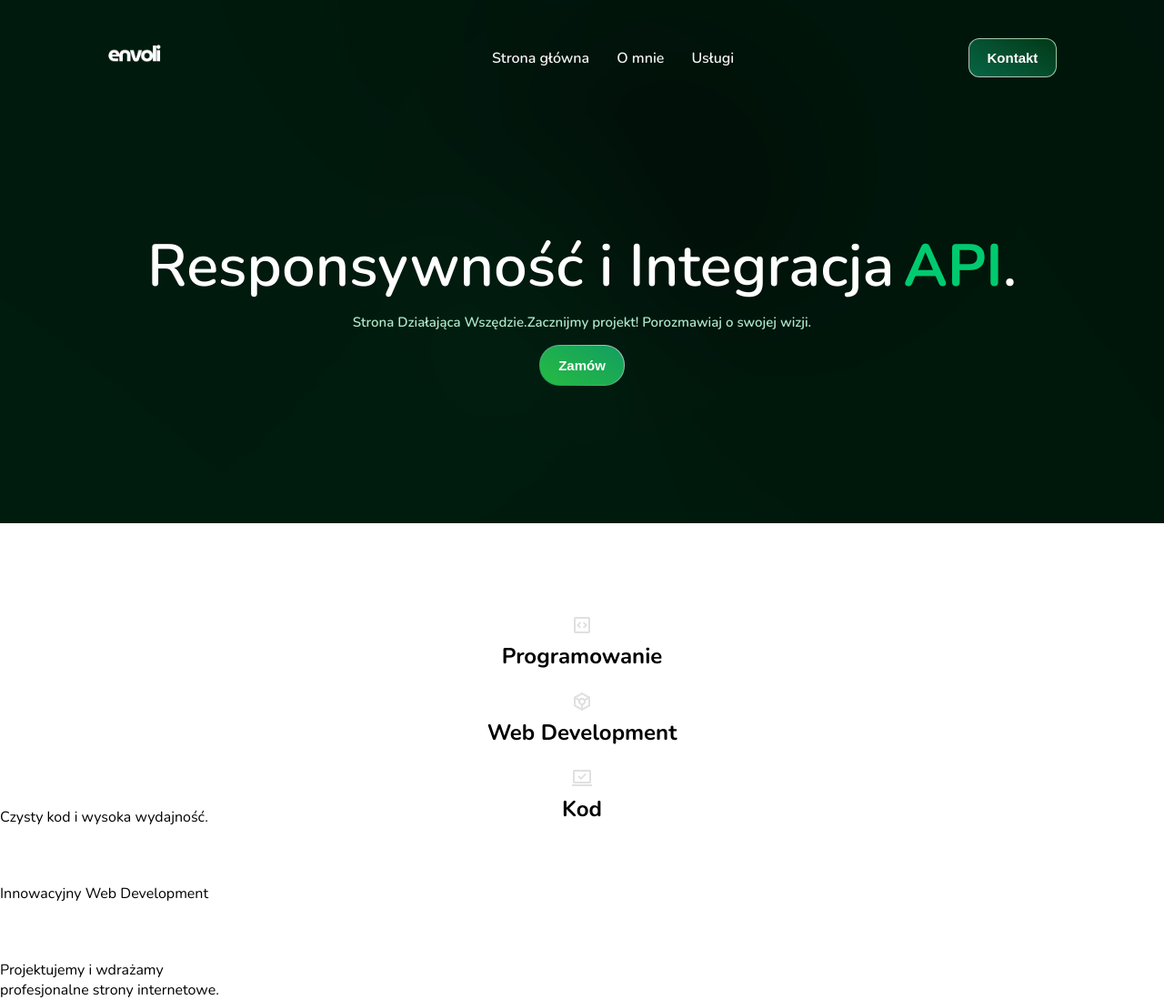
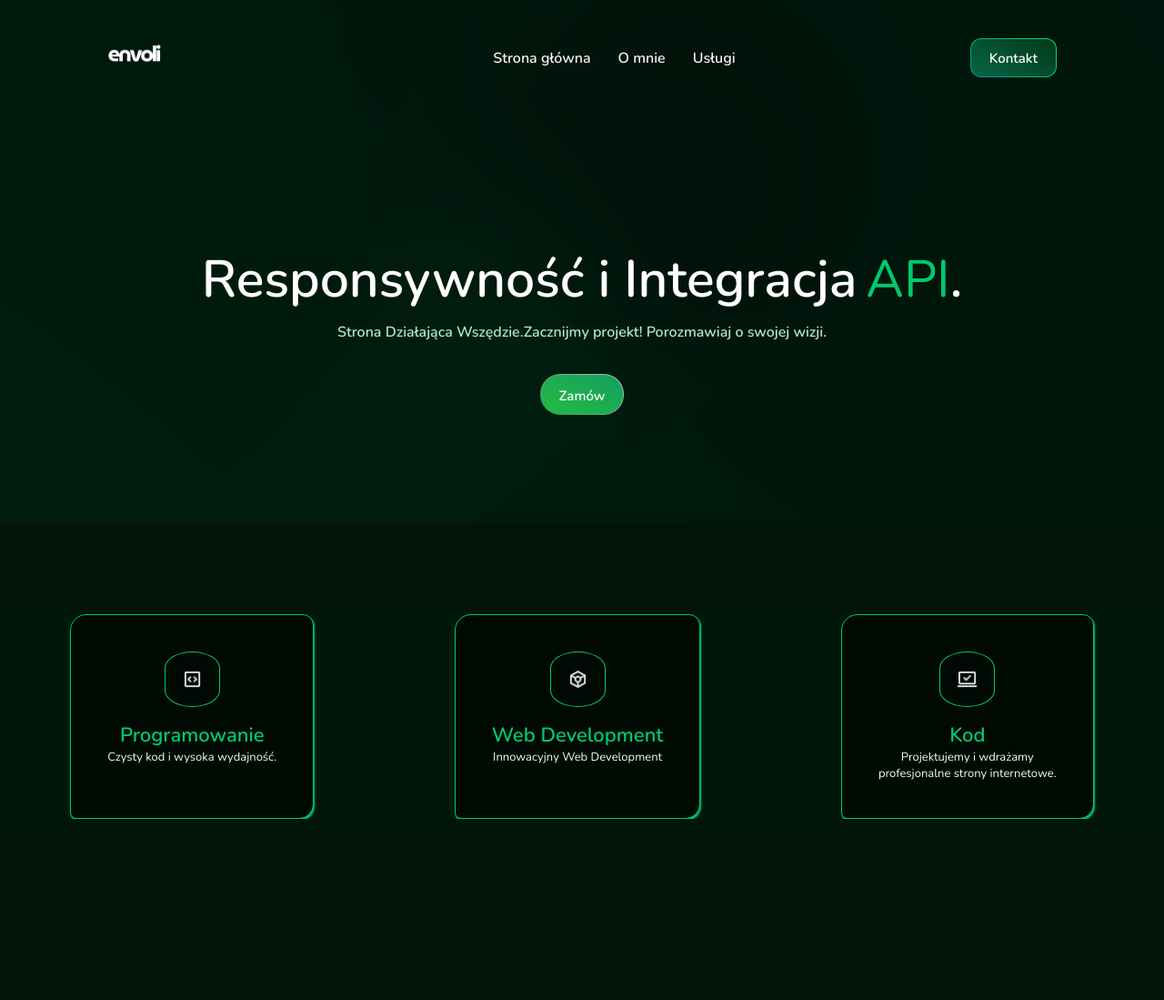
Before and after one commit to karolnalik/EnvoliPortfolio, a plain HTML site: page index.html in a window 1280 px wide. Shown: the whole page at 91% size. After the commit the page ends 900 px from the top, so only its background shows below. Drawn offline with nearby package versions, Linux system fonts and the light colour scheme.

Commit message:
Add files via upload

```diff
--- a/styles.css
+++ b/styles.css
@@ -1,13 +1,11 @@
-@import url('https://fonts.googleapis.com/css2?family=Barlow:ital,wght@0,100;0,200;0,300;0,400;0,500;0,600;0,700;0,800;0,900;1,100;1,200;1,300;1,400;1,500;1,600;1,700;1,800;1,900&family=Nunito+Sans:ital,opsz,wght@0,6..12,200..1000;1,6..12,200..1000&family=Nunito:ital,wght@0,200..1000;1,200..1000&family=Roboto:ital,wght@0,100..900;1,100..900&family=Sen:wght@400..800&display=swap');
-
-
-
-
+@import url('https://fonts.googleapis.com/css2?family=Nunito:ital,wght@0,200..1000;1,200..1000&family=Roboto:ital,wght@0,100..900;1,100..900&display=swap');
 
 
 * {margin: 0px;
   box-sizing: border-box;
-  padding: 0px;}
+  padding: 0px;
+  font-family: "Nunito", sans-serif;
+}
 
 
 
@@ -20,7 +18,7 @@ html {
 
 
 :root {
-  --buttoncolor1: rgb(0, 91, 62);
+  --buttoncolor1: rgb(0, 55, 37);
 }
 
 
@@ -30,6 +28,7 @@ html {
 body {
   text-align: center;
   font-family: "Nunito", sans-serif;
+  background-color:rgb(2, 21, 11);
 }
 
 
@@ -54,9 +53,7 @@ top: -37px;
 
 }
 
-.logo img {
- width: 90px;
-  height: 90px;}
+
 
 
 
@@ -187,7 +184,7 @@ top: 22px;
 color: rgb(255, 252, 252);
 font-weight: 600;
 background: linear-gradient(30deg, rgb(7, 102, 70), rgb(2, 56, 24)) padding-box,
-linear-gradient(30deg, rgb(191, 192, 192), rgb(142, 207, 153)) border-box;
+linear-gradient(30deg, rgb(0, 142, 142), rgb(0, 236, 110)) border-box;
 border-radius: 12px;
   transition: 0.3s;
   border: 0.12rem solid transparent;
@@ -278,7 +275,7 @@ background-image: url(./wallpaper-blob.png);
 background-position: 100% 150%;
 background-size: cover;
 display: flex;
-flex-direction: column;
+
 height: 700px;
 z-index:2;
 clip-path: polygon(100% 0%, 0% 0% , 0.00% 93.70%, 3.33% 93.57%, 6.67% 93.45%, 10.00% 93.36%, 13.33% 93.27%, 16.67% 93.21%, 20.00% 93.16%, 23.33% 93.13%, 26.67% 93.12%, 30.00% 93.12%, 33.33% 93.14%, 36.67% 93.18%, 40.00% 93.23%, 43.33% 93.30%, 46.67% 93.39%, 50.00% 93.49%, 53.33% 93.61%, 56.67% 93.75%, 60.00% 93.90%, 63.33% 94.08%, 66.67% 94.26%, 70.00% 94.47%, 73.33% 94.69%, 76.67% 94.93%, 80.00% 95.18%, 83.33% 95.45%, 86.67% 95.73%, 90.00% 96.03%, 93.33% 96.35%, 96.67% 96.68%, 100.00% 97.03%);
@@ -299,70 +296,6 @@ clip-path: polygon(100% 0%, 0% 0% , 0.00% 93.70%, 3.33% 93.57%, 6.67% 93.45%, 10
 
 
 
-
-
-
-
-
-
-
-.Naglowek h1 {
-    font-size: 1rem;
-    cursor: default;
-    font-weight: 500;
-    padding: 10px;
-     text-transform: uppercase;
-    margin: 10px;
-    color: rgba(250, 253, 255, 0.951);
-}
-
-
-
-
-
-
-
-.Naglowek h1, p, button {position: relative;
-   text-align: center;
-   display: block;
-   top:90px;
-    z-index:220;}
-
-
-
-
-
-
-.Naglowek h1, p {position: relative;
-   text-align: left;
-    top:150px;}
-
-
-
-
-
-
-
-
-.Naglowek h1 {position: relative;
-   color: rgb(251, 251, 251);
-   text-align: left;
-   top: 20px;
-   margin-left: 52px;
-   font-weight: 700;
-    text-transform:none;
-    font-size: 65px;}
-
-
-
-
-
-.Naglowek p {color: rgb(240, 240, 240);
-  position: relative;
-  font-weight: 500;
-   text-align: center;
-   display: flex;
-   top:16px; }
 
 
 
@@ -463,44 +396,12 @@ transition: 0.2s ease-in-out;
 
 
 
-.Naglowek h1 span {color: rgb(0, 234, 255);
-   font-weight: 700;
-   padding: 0px;
-   border-radius: 5px / 6px;
-
-
-   width: 545px;
-   position: relative;
-   top: 6px;
-   text-transform:none;}
-
-
-
-
-
-
-
-
-.naglowek p {margin: 50px;}
-
-
-
-
-
-
 
 @media screen and (max-width:700px)
 {
 
 
 
-
-
-
-  .Naglowek h1 {  font-size: 65px;
-    display: flex;
-    color:white;
-     align-content: center;}
 
 
 
@@ -575,16 +476,8 @@ h6 {color: rgba(0, 0, 0, 0.879);
 
 
 
-
-.Naglowek2 h1 {position: relative;
-
-   top: 235px;
-   line-height: 25px;
-}
-
-
 .Naglowek2 h1 span {color: rgb(0, 202, 111); padding-left: 10px;
-  font-weight: 700;
+  font-weight: 400;
 }
 
 
@@ -602,10 +495,10 @@ margin: 0 auto;
 text-align: center;
    display: flex;
   position: relative;
-   top: 220px;
+   top: 200px;
    justify-content: center;
 font-weight: 600;
-font-size: 15px;
+font-size: 16px;
 
    margin: 15px;
     animation: 1.8s appear;
@@ -678,18 +571,17 @@ height: 500px;
 
    .Naglowek2 h1 {
 
-font-size: 65px;
+font-size: 57px;
     font-weight: 600;
     padding: 10px;
-   line-height: 25px;
+   line-height: 55px;
    position: relative;
    top: 290px;
    text-align: center;
     padding-bottom: 50px;
     color: rgb(255, 255, 255);
     width: 100%;
-    display: flex;
-    justify-content: center;
+  font-family: "Nunito", sans-serif;
 
 
         animation: 1.3s appear;
@@ -841,3 +733,45 @@ width: 120px;
 
 
    }
+
+.cards-container {
+  display: flex;
+  flex-direction: row;
+  justify-content: space-around;
+  background-color:rgb(0, 23, 11);
+  height: 100%;
+
+}
+
+.card {
+
+padding:40px;
+border-radius: 18px 12PX 16px 7px;
+background-color: rgb(0, 10, 3);
+border: 1px solid rgb(0, 202, 111);
+box-shadow: 1px 2px 2px rgb(0, 202, 111);
+
+}
+
+.card img{
+  color: white;
+  background: rgba(0, 0, 0, 0.134);
+  font-size: 35px;
+  padding: 18px;
+  border-radius: 100px / 60px;
+  border: 1px solid rgb(0, 202, 111);
+
+  width: 61px;
+  margin-bottom: 10px;
+}
+
+.card h2 {
+  color: rgb(0, 202, 111);
+  font-weight: 600;
+    font-size: 22px;
+}
+.card  p {
+  color: rgb(237, 255, 247);
+  font-weight: 300;
+  font-size: 13px;
+}
```
